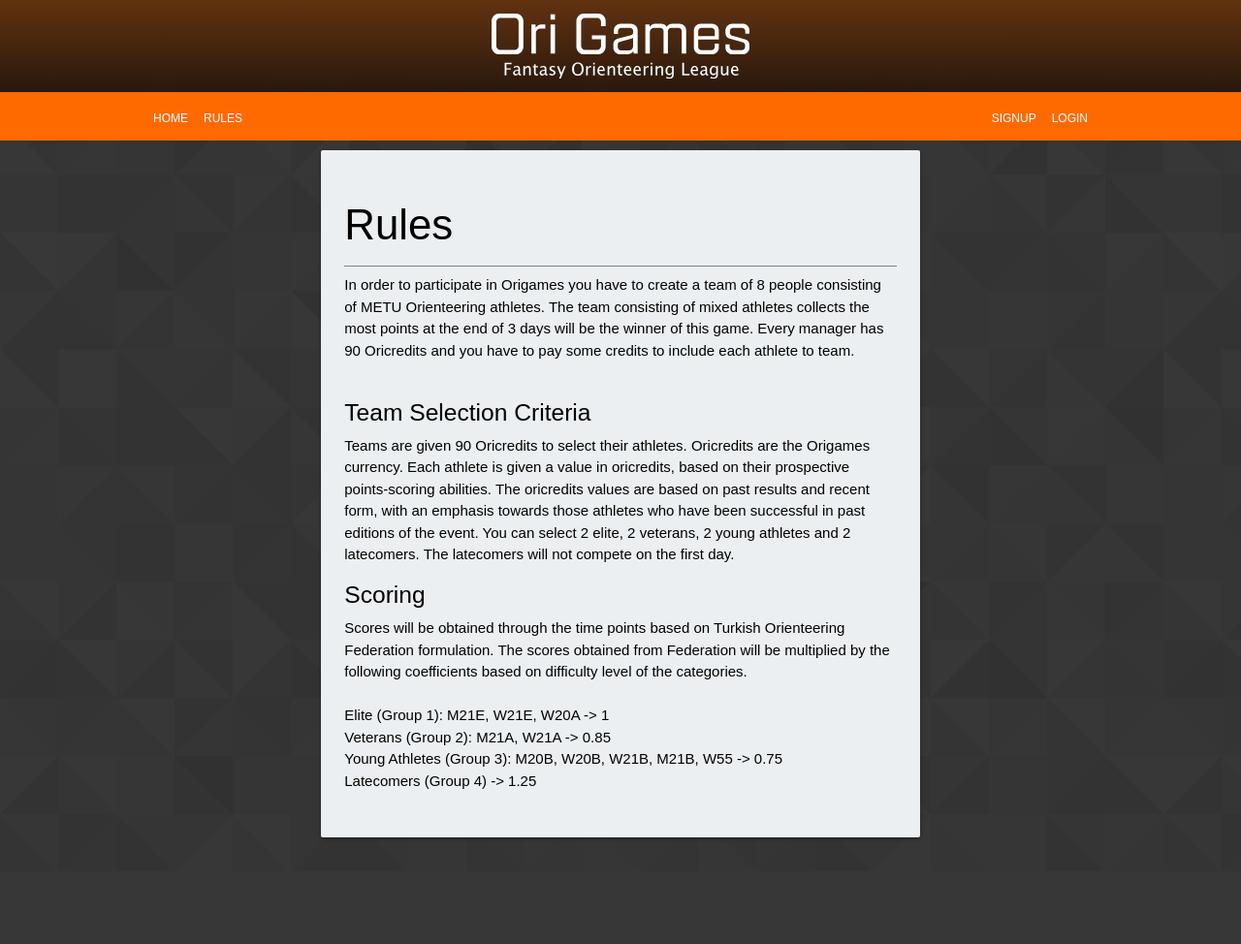
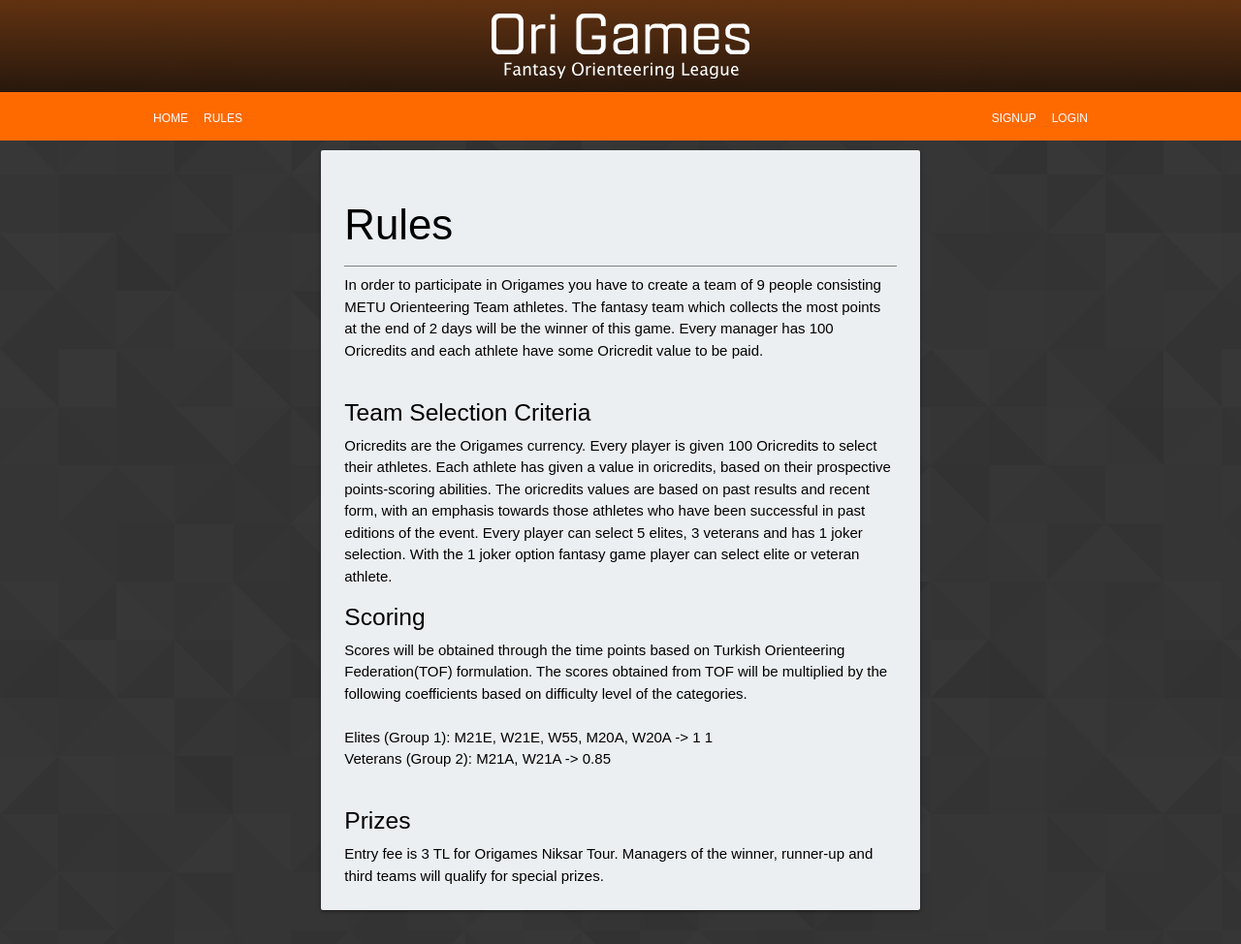
Before and after one commit to bilgeonceken/origames, a Django app: page /league/rules in a window 1280 px wide. Shown: the whole page at 97% size. Before the commit the page ends 866 px from the top, so only its background shows below. Run offline with Django 3.2, Linux system fonts and the light colour scheme.

Commit message:
updated the rules

```diff
--- a/templates/rules.html
+++ b/templates/rules.html
@@ -21,30 +21,37 @@ Rules
         <div class="card-content black-text">
           <span class="card-title bb"><h3>Rules</h2></span>
 
-          <p>In order to participate in Origames you have to create a team of 8 people consisting of METU Orienteering athletes.
-            The team consisting of mixed athletes collects the most points at the end of 3 days will be the winner of this game.
-             Every manager has 90 Oricredits and you have to pay some credits to include each athlete to  team.</p>
+          <p>In order to participate in Origames you have to create a team of 9 people consisting METU Orienteering Team athletes.
+            The fantasy team which collects the most points at the end of 2 days will be the winner of this game.
+            Every manager has 100 Oricredits and each athlete have some Oricredit value to be paid.</p>
           <br>
           <h5>Team Selection Criteria</h4>
           <p>
-            Teams are given 90 Oricredits to select their athletes. Oricredits are the Origames currency. Each athlete is given a value in oricredits, based on their prospective points-scoring abilities. The oricredits values are based on past results and recent form, with an emphasis towards those athletes who have been successful in past editions of the event.
-            You can select 2 elite, 2 veterans, 2 young athletes and 2 latecomers. The latecomers will not compete on the first day.
+            Oricredits are the Origames currency. Every player is given 100 Oricredits to select their athletes.
+            Each athlete has given a value in oricredits, based on their prospective points-scoring abilities.
+             The oricredits values are based on past results and recent form, with an emphasis towards those athletes
+              who have been successful in past editions of the event. Every player can select 5 elites, 3 veterans and has 1 joker selection.
+              With the 1 joker option  fantasy game player can select elite or veteran athlete.
           </p>
           <h5>Scoring</h4>
           <p>
-            Scores will be obtained through the time points based on Turkish Orienteering Federation formulation. The scores obtained from Federation will be multiplied by the following coefficients based on difficulty level of the categories.
+                Scores will be obtained through the time points based on Turkish Orienteering Federation(TOF) formulation.
+            The scores obtained from TOF will be multiplied by the following coefficients based on difficulty level of the categories.
+
 <br>
 
 <br>
-            Elite (Group 1): M21E, W21E, W20A -> 1
+            Elites (Group 1): M21E, W21E, W55, M20A, W20A -> 1 1
 <br>
-            Veterans (Group 2): M21A, W21A  -> 0.85
-<br>
-            Young Athletes (Group 3): M20B, W20B, W21B, M21B, W55 -> 0.75
-<br>
-            Latecomers (Group 4) -> 1.25
+            Veterans (Group 2): M21A, W21A -> 0.85
+
           </p>
 <br>
+<h5>Prizes</h4>
+<p>
+  Entry fee is 3 TL for Origames Niksar Tour.
+  Managers of the winner, runner-up and third teams will qualify for special prizes.
+</p>
             <!-- <p>
             Deadline for participation in the play and team determination March 9th 19.59! Once you have selected a team of 9 athletes and they have started the Urla Race, you may not replace them during the race.
           </p>
```
